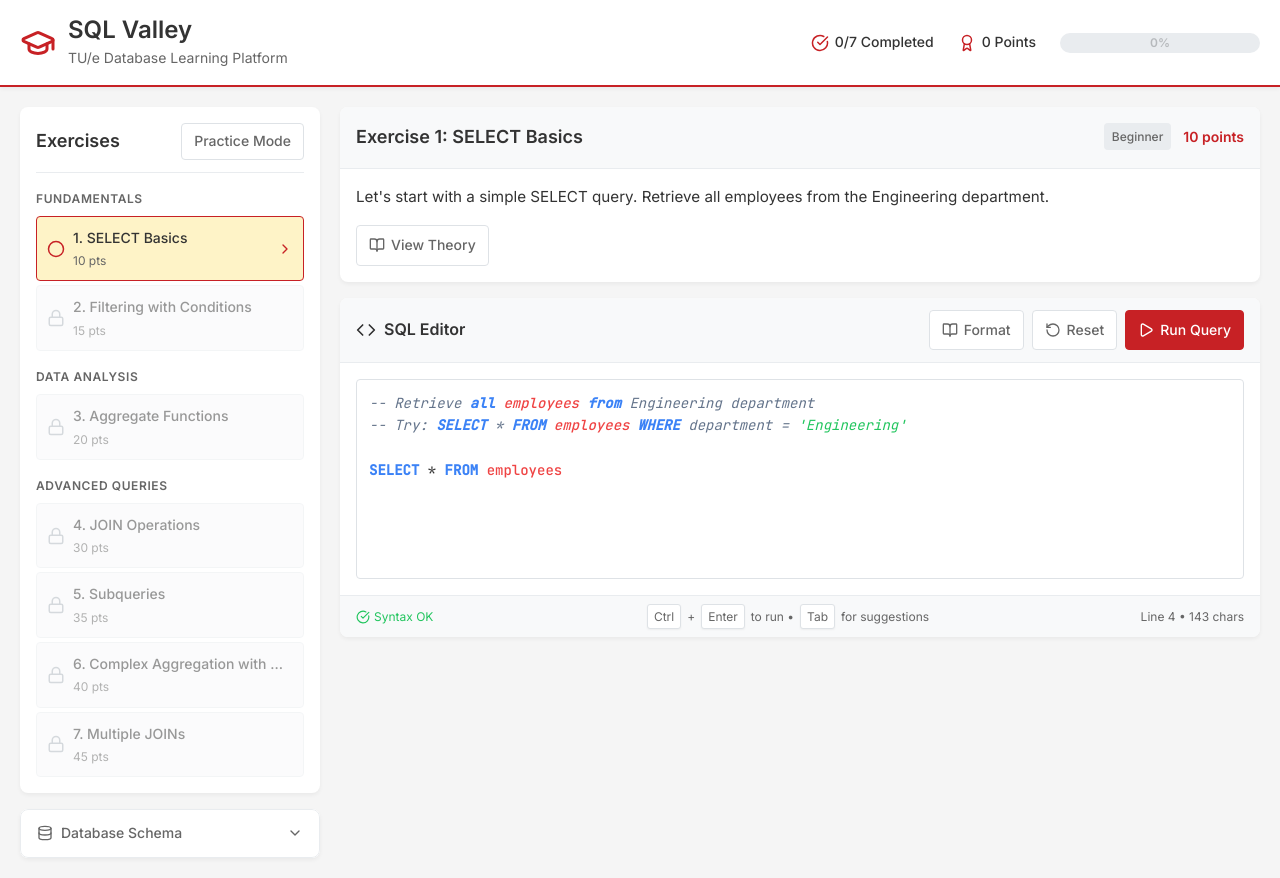
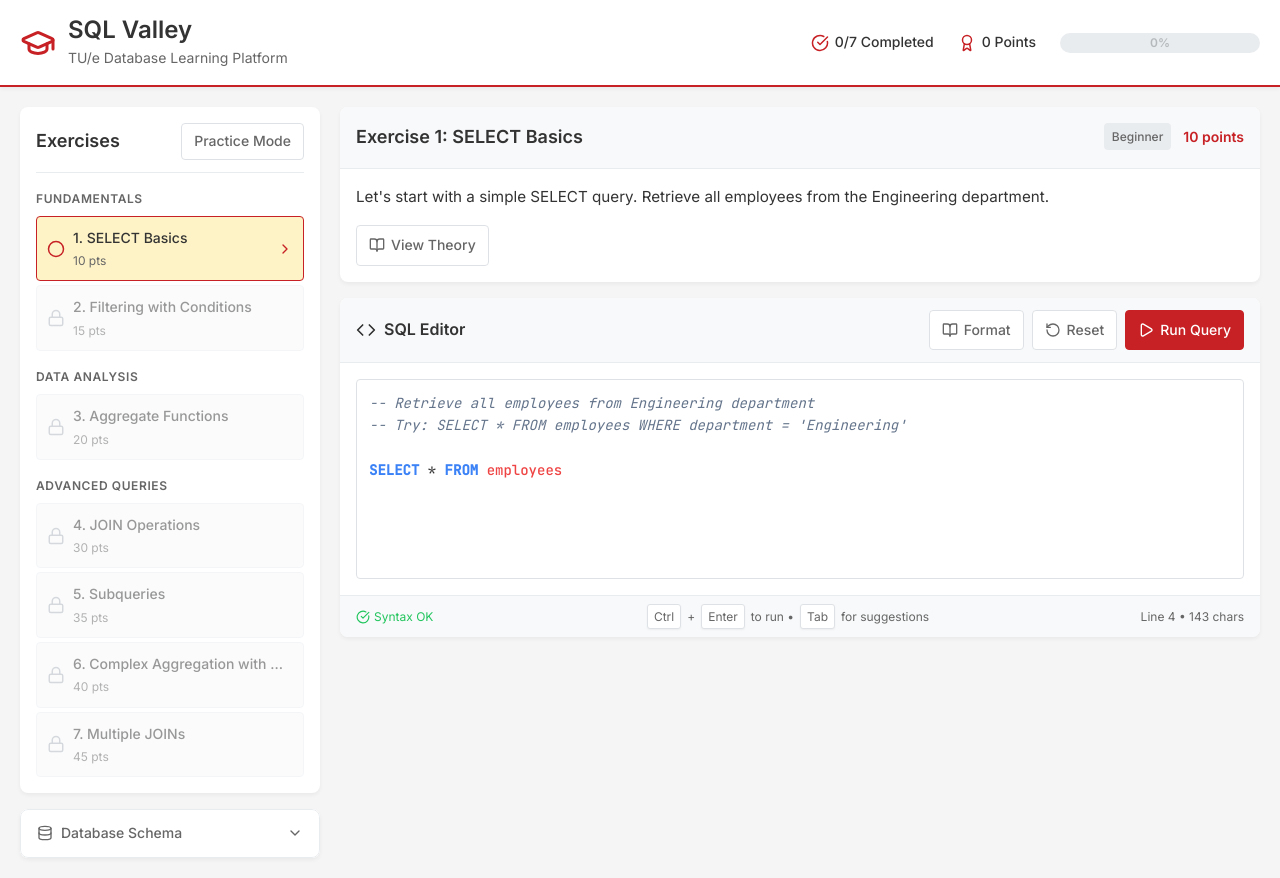
Before and after one commit to StrahilPeykov/sql-valley, a React (Vite) app: page / in a window 1280 px wide. Both pictures are taken after a click on the button "Skip". Built offline with nearby package versions, Linux system fonts and the light colour scheme; the HTML template or start-up script is replaced by a standard one.

Commit message:
no color in comments

```diff
--- a/src/components/Editor/SQLEditor.jsx
+++ b/src/components/Editor/SQLEditor.jsx
@@ -26,16 +26,28 @@ const highlightSQL = (code) => {
 
   const tables = ['employees', 'departments', 'projects'];
 
+  // First, extract and preserve comments and strings with placeholders
+  const preservedItems = [];
   let highlighted = code;
 
-  // Highlight strings
-  highlighted = highlighted.replace(/'([^']*)'/g, '<span style="color: #22c55e;">\'$1\'</span>');
+  // Extract comments
+  highlighted = highlighted.replace(/(--[^\n]*)/g, (match) => {
+    const index = preservedItems.length;
+    preservedItems.push(`<span style="color: #64748b; font-style: italic;">${match}</span>`);
+    return `__COMMENT_${index}__`;
+  });
+
+  // Extract strings
+  highlighted = highlighted.replace(/'([^']*)'/g, (match, content) => {
+    const index = preservedItems.length;
+    preservedItems.push(`<span style="color: #22c55e;">'${content}'</span>`);
+    return `__STRING_${index}__`;
+  });
+
+  // Now do highlighting on the remaining code (no comments or strings)
 
   // Highlight numbers
   highlighted = highlighted.replace(/\b(\d+)\b/g, '<span style="color: #f97316;">$1</span>');
-
-  // Highlight comments
-  highlighted = highlighted.replace(/(--[^\n]*)/g, '<span style="color: #64748b; font-style: italic;">$1</span>');
 
   // Highlight keywords
   keywords.forEach(keyword => {
@@ -53,6 +65,12 @@ const highlightSQL = (code) => {
   tables.forEach(table => {
     const regex = new RegExp(`\\b(${table})\\b`, 'gi');
     highlighted = highlighted.replace(regex, '<span style="color: #ef4444; font-weight: 500;">$1</span>');
+  });
+
+  // Finally, restore preserved comments and strings
+  preservedItems.forEach((item, index) => {
+    highlighted = highlighted.replace(`__COMMENT_${index}__`, item);
+    highlighted = highlighted.replace(`__STRING_${index}__`, item);
   });
 
   return highlighted;
```
